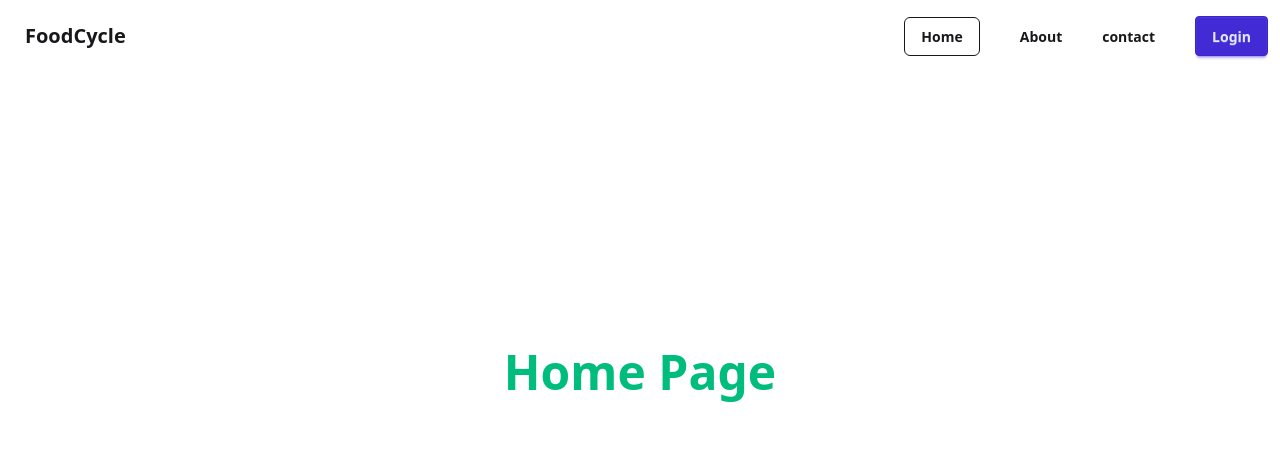
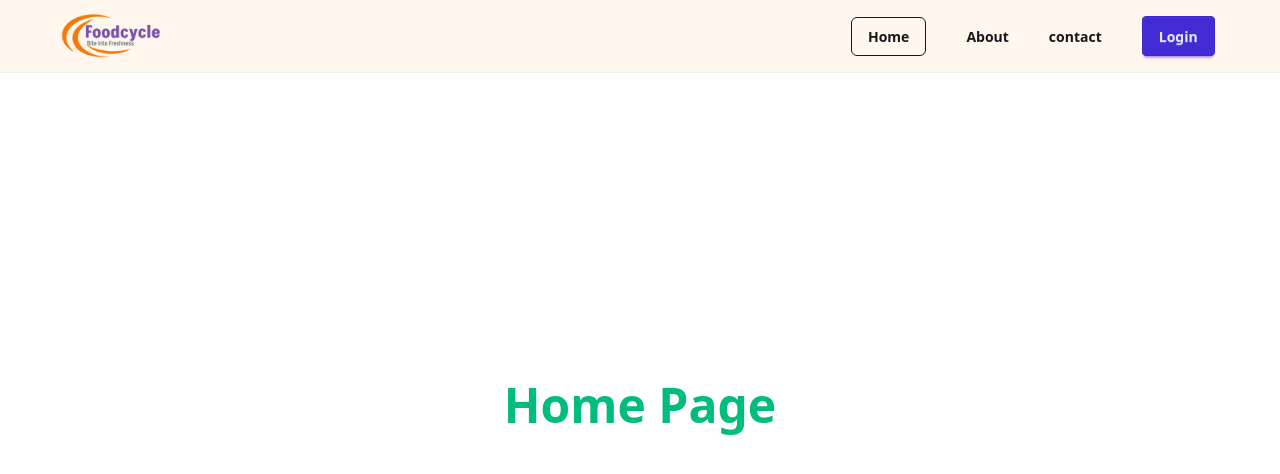
Before and after one commit to hanifsikder921/foodCycle, a React (Vite) app: page / in a window 1280 px wide. Shown: the top 474 px of the page. Built offline with nearby package versions, Linux system fonts and the light colour scheme; no server answers.

Commit message:
navbar Design end

```diff
--- a/src/components/Header/Navbar.jsx
+++ b/src/components/Header/Navbar.jsx
@@ -4,6 +4,7 @@ import { AuthContext } from "../../provider/AuthProvider";
 import Swal from "sweetalert2";
 import Loading from "../Loading/Loading";
 import { useContext } from "react";
+import Logo from '../../assets/logo.png'
 
 const Navbar = () => {
   const { user, logoutUser, loading } = useContext(AuthContext);
@@ -92,7 +93,7 @@ const Navbar = () => {
   return loading ? (
     <Loading />
   ) : (
-    <div className="navbar">
+    <div className="navbar w-11/12 mx-auto">
       <div className="navbar-start">
         <div className="dropdown">
           <div tabIndex={0} role="button" className="btn btn-ghost lg:hidden">
@@ -119,7 +120,9 @@ const Navbar = () => {
             {menu}
           </ul>
         </div>
-        <a className="btn btn-ghost text-xl">FoodCycle </a>
+        <div>
+          <img className="w-25" src={Logo} alt="" />
+        </div>
       </div>
       <div className="navbar-end hidden lg:flex">
         <ul className="menu menu-horizontal px-1">{menu}</ul>
--- a/src/layouts/MainLayout.jsx
+++ b/src/layouts/MainLayout.jsx
@@ -1,32 +1,19 @@
-import React from 'react';
-import { Outlet } from 'react-router';
-import Navbar from '../components/Header/Navbar';
-
-
+import React from "react";
+import { Outlet } from "react-router";
+import Navbar from "../components/Header/Navbar";
 
 const MainLayout = () => {
   return (
-        <div>
-
-            <header>
-               <Navbar></Navbar>
+    <div className="min-h-screen flex flex-col">
+      <header className="border-b border-base-300 bg-orange-50">
+        <Navbar />
       </header>
 
-
-            <main>
-
-                {/* Dynamic Change Element */}
+      <main className=" w-11/12 mx-auto flex-grow md:my-8 my-2">
         <section>
-                    <Outlet></Outlet>
+          <Outlet />
         </section>
-
       </main>
-
-
-
-
-
-
     </div>
   );
 };
```
Also changed, not shown: src/assets/logo.png (added). Lines whose indentation alone changed are shown as unchanged.
